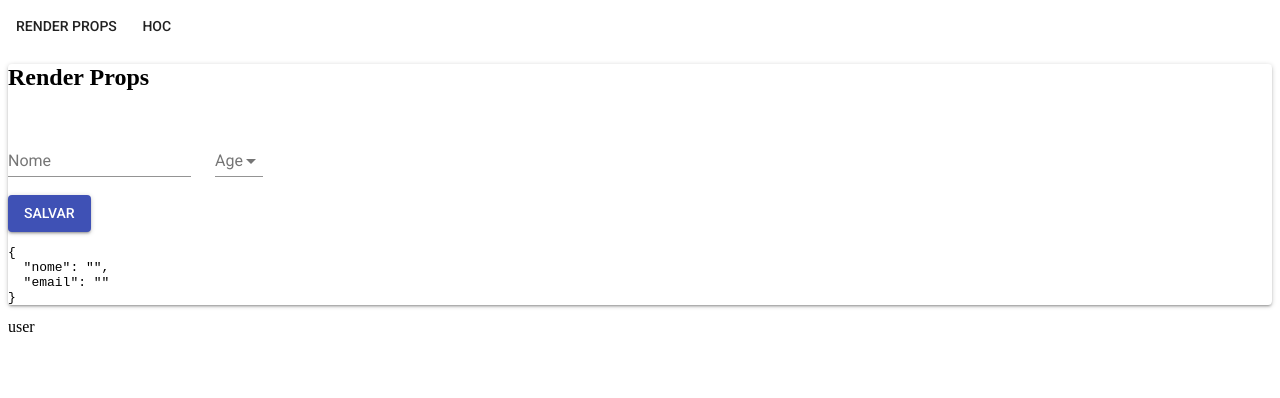
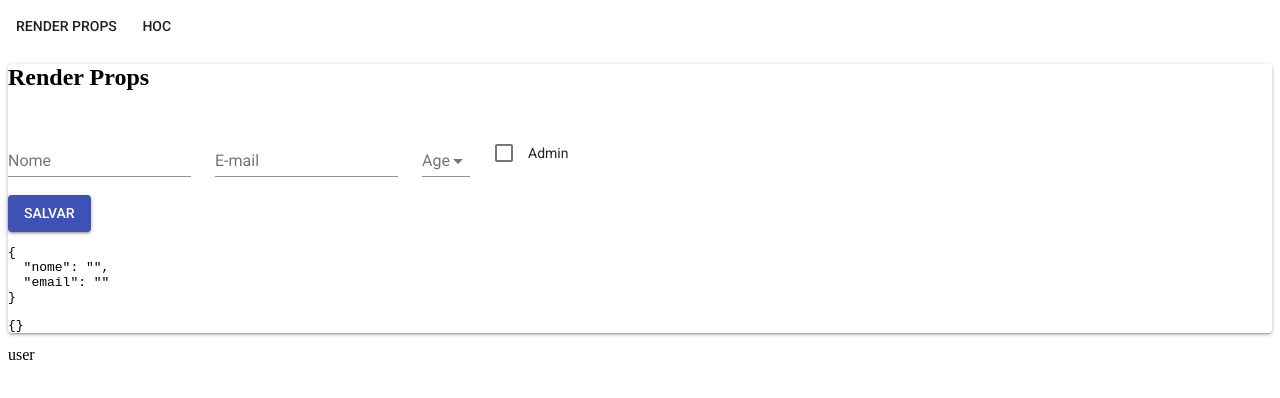
Before and after one commit to francajosejunior/formik, a React app: page / in a window 1280 px wide. Shown: the top 398 px of the page. Built offline with nearby package versions, Linux system fonts and the light colour scheme.

Commit message:
VALIDATE

```diff
--- a/src/components/RenderProps.js
+++ b/src/components/RenderProps.js
@@ -8,12 +8,29 @@ import {
   FormControl,
   InputLabel,
   MenuItem,
-  Input
+  Input,
+  FormLabel,
+  FormControlLabel,
+  Checkbox
 } from '@material-ui/core'
 import { Formik, Field } from 'formik'
 import TextField2 from './TextField2'
 
 const initialValues = { nome: '', email: '' }
+
+const validate = values => {
+  let errors = {}
+
+  if (!values.email) {
+    errors.email = 'Required'
+  } else if (!/^[A-Z0-9._%+-]+@[A-Z0-9.-]+\.[A-Z]{2,4}$/i.test(values.email)) {
+    errors.email = 'Invalid email address'
+  }
+
+  //...
+
+  return errors
+}
 
 class RenderProps extends React.Component {
   render() {
@@ -21,8 +38,10 @@ class RenderProps extends React.Component {
       <Paper>
         <h2>Render Props</h2>
         <br />
-        <Formik initialValues={initialValues}>
-          {({ values, handleChange, handleBlur }) => (
+        <Formik initialValues={initialValues} validate={validate}>
+          {propsFormik => {
+            const { values, errors, handleChange, handleBlur } = propsFormik
+            return (
               <form>
                 <Grid container spacing={24}>
                   <Grid item>
@@ -32,6 +51,16 @@ class RenderProps extends React.Component {
                       onChange={handleChange}
                       onBlur={handleBlur}
                       value={values.nome}
+                    />
+                  </Grid>
+                  <Grid item>
+                    <TextField
+                      name="email"
+                      label="E-mail"
+                      onChange={handleChange}
+                      onBlur={handleBlur}
+                      value={values.email}
+                      error={!!errors.email}
                     />
                   </Grid>
                   <Grid item>
@@ -53,14 +82,30 @@ class RenderProps extends React.Component {
                       </Select>
                     </FormControl>
                   </Grid>
+                  <Grid item>
+                    <FormControlLabel
+                      control={
+                        <Checkbox
+                          checked={values.admin}
+                          name="admin"
+                          onChange={handleChange}
+                          onBlur={handleBlur}
+                          color="primary"
+                        />
+                      }
+                      label="Admin"
+                    />
+                  </Grid>
                 </Grid>
                 <br />
                 <Button type="submit" variant="raised" color="primary">
                   Salvar
                 </Button>
                 <pre>{JSON.stringify(values, 0, 2)}</pre>
+                <pre>{JSON.stringify(errors, 0, 2)}</pre>
               </form>
-          )}
+            )
+          }}
         </Formik>
       </Paper>
     )
```
Lines whose indentation alone changed are shown as unchanged.
